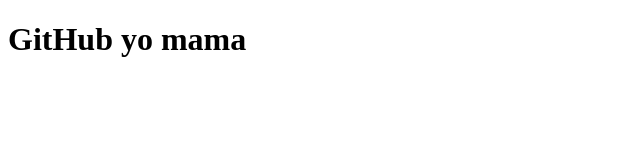
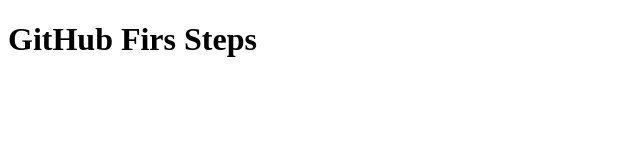
Before and after one commit to TofiiiB/TofiiiB.github.io, a plain HTML site: page index.html in a window 1280 px wide. Shown: the whole page, without its empty margins (0-640 px from the left). Drawn offline with Linux system fonts and the light colour scheme.

Commit message:
First steps

```diff
--- a/index.html
+++ b/index.html
@@ -6,6 +6,6 @@
         </title>
     </head>
     <body>
-        <h1>GitHub yo mama</h1>
+        <h1>GitHub Firs Steps</h1>
     </body>
 </html>
```
